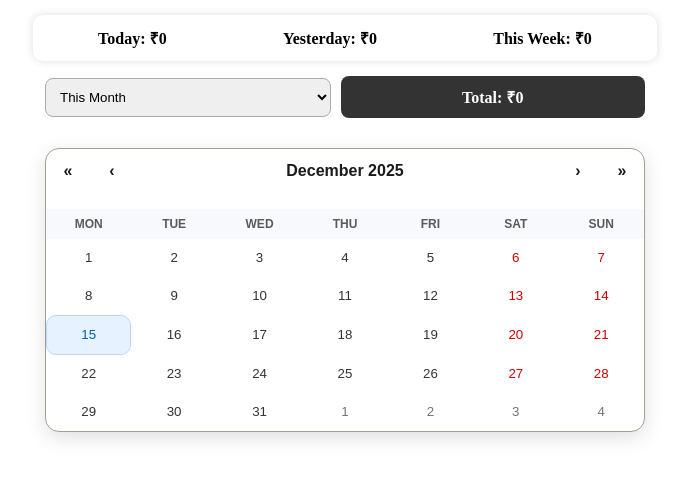
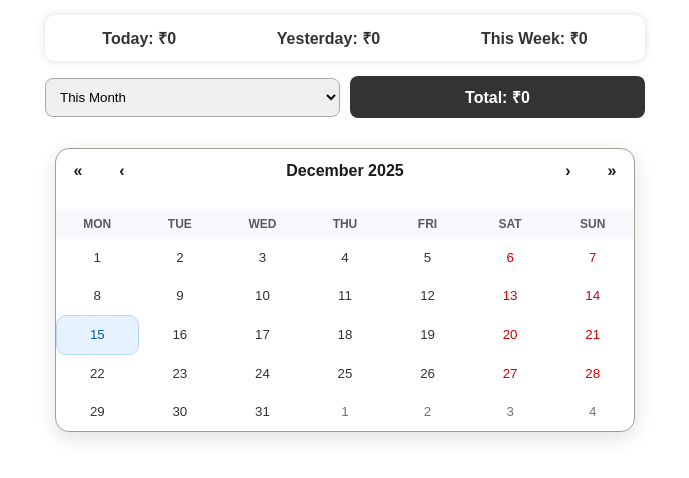
Before and after one commit to hemanthkumar387/expense-tracker, a React (Vite) app: page / in a window 1280 px wide. Shown: the top 478 px of the page, without its empty margins (295-984 px from the left). Built offline with nearby package versions, Linux system fonts and the light colour scheme.

Commit message:
version2

```diff
--- a/src/index.css
+++ b/src/index.css
@@ -1,68 +1,6 @@
-/* :root {
-  font-family: system-ui, Avenir, Helvetica, Arial, sans-serif;
-  line-height: 1.5;
-  font-weight: 400;
-
-  color-scheme: light dark;
-  color: rgba(255, 255, 255, 0.87);
-  background-color: #242424;
-
-  font-synthesis: none;
-  text-rendering: optimizeLegibility;
-  -webkit-font-smoothing: antialiased;
-  -moz-osx-font-smoothing: grayscale;
+*{
+  margin: 0;
+  padding: 0;
+  font-family: "Poppins", sans-serif;
+  box-sizing: border-box;
 }
-
-a {
-  font-weight: 500;
-  color: #646cff;
-  text-decoration: inherit;
-}
-a:hover {
-  color: #535bf2;
-}
-
-body {
-  margin: 0;
-  display: flex;
-  place-items: center;
-  min-width: 320px;
-  min-height: 100vh;
-}
-
-h1 {
-  font-size: 3.2em;
-  line-height: 1.1;
-}
-
-button {
-  border-radius: 8px;
-  border: 1px solid transparent;
-  padding: 0.6em 1.2em;
-  font-size: 1em;
-  font-weight: 500;
-  font-family: inherit;
-  background-color: #1a1a1a;
-  cursor: pointer;
-  transition: border-color 0.25s;
-}
-button:hover {
-  border-color: #646cff;
-}
-button:focus,
-button:focus-visible {
-  outline: 4px auto -webkit-focus-ring-color;
-}
-
-@media (prefers-color-scheme: light) {
-  :root {
-    color: #213547;
-    background-color: #ffffff;
-  }
-  a:hover {
-    color: #747bff;
-  }
-  button {
-    background-color: #f9f9f9;
-  }
-} */
--- a/src/styles/summary.css
+++ b/src/styles/summary.css
@@ -25,6 +25,9 @@
   margin: 15px auto;
   box-shadow: 0 0 8px #ddd;
   gap: 10px;
+  /* 👇 Add your font style here */
+  font-size: 16px;
+  color: #333;
 }
 
 .dropdown-summary-container {
```
